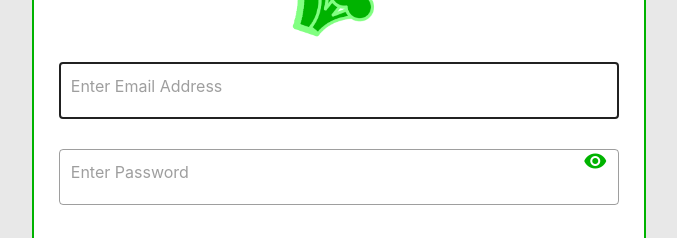
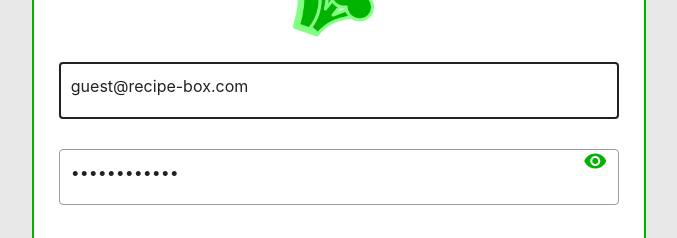
Before and after one commit to kbehnken/recipe-app-vue, a Vue app: page /login in a window 1280 px wide. Shown: the part 309-547 px from the top of the page, without its empty margins (301-978 px from the left). Built offline with nearby package versions, Linux system fonts and the light colour scheme; what vue-toastify would draw is missing.

Commit message:
Add guest login credentials to state

```diff
--- a/src/components/Login.vue
+++ b/src/components/Login.vue
@@ -43,8 +43,8 @@ export default {
     data: function () {
         return {
             users: {},
-            email: '',
-            password: '',
+            email: 'guest@recipe-box.com',
+            password: 'demo12345678',
             showPassword: false,
         }
     },
```
